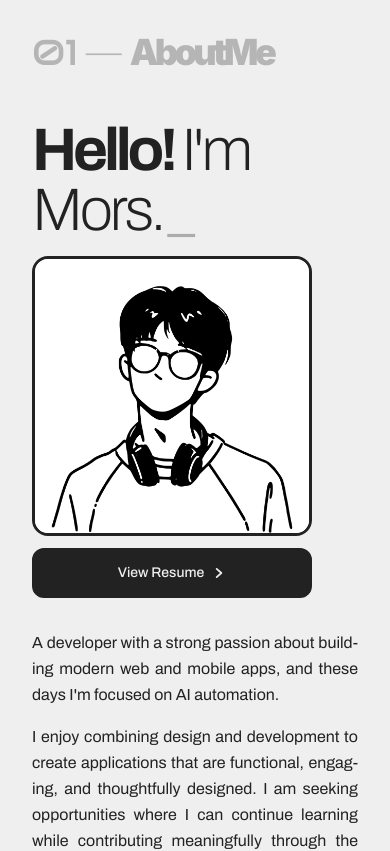
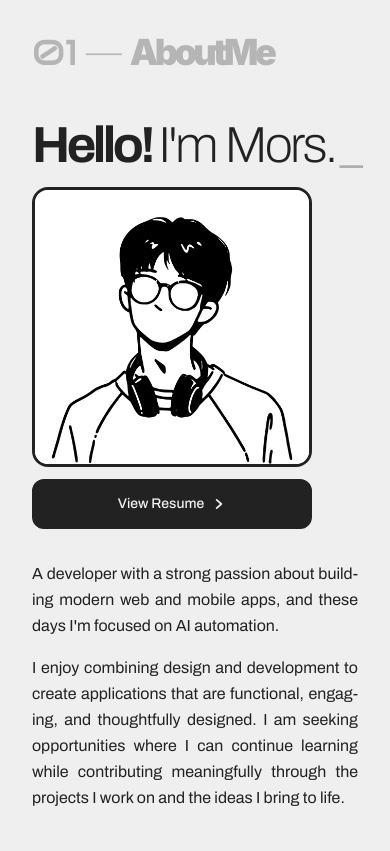
Before and after one commit to mors-codes/portfolio-2026, a Next.js app: page / in a window 390 px wide. Shown: the part 860-1711 px from the top of the page. Built offline with nearby package versions, Linux system fonts and the light colour scheme; a web font is replaced by a local one.

Commit message:
About: fix mobile headline sizing (nowrap + vw scale)

```diff
--- a/src/components/sections/About.tsx
+++ b/src/components/sections/About.tsx
@@ -111,7 +111,7 @@ export default function About() {
 
       <h2
         ref={headlineRef}
-        className="mt-12 font-sans text-6xl font-bold leading-none md:text-8xl"
+        className="mt-12 whitespace-nowrap font-sans text-[13vw] font-bold leading-none sm:text-5xl md:text-8xl"
       >
         <span className="tracking-[-0.07em]">
           {"Hello! ".slice(0, typedCount)}
```
